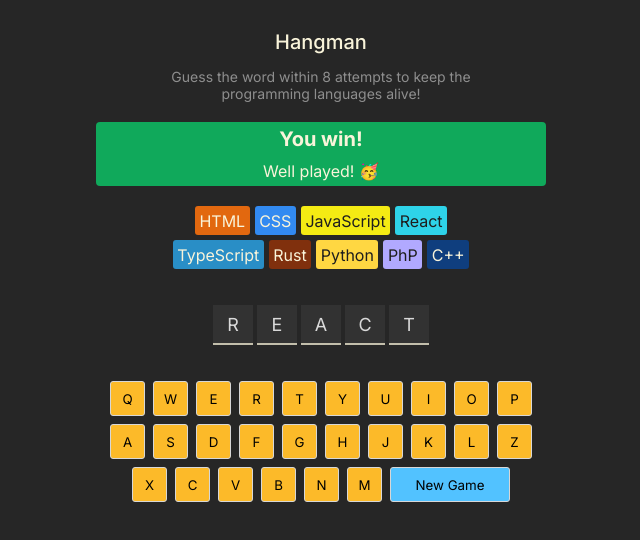
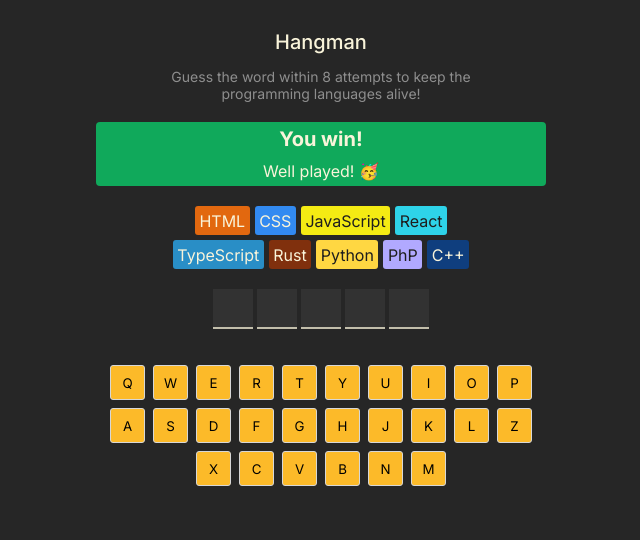
Before and after one commit to t-Federer/react_04_hangman, a React (Vite) app: page / in a window 1280 px wide. Shown: the top 540 px of the page, without its empty margins (319-959 px from the left). Built offline with nearby package versions, Linux system fonts and the light colour scheme.

Commit message:
Aggiunta logica per la winning condition

```diff
--- a/src/App.jsx
+++ b/src/App.jsx
@@ -3,9 +3,19 @@
 import { clsx } from "clsx"
 
 export default function Hangman() {
+        // State values
         const [currentWord, setCurrentWord] = useState("react")
         const [guessedLetters, setGuessedLetters] = useState([])
 
+        // Derived values
+        const wrongGuessCount = guessedLetters.filter(letter => !currentWord.includes(letter)).length
+        const isGameWon =
+                currentWord.split("").every(letter => guessedLetters.includes(letter))
+        console.log(isGameWon)
+        const isGameLost = wrongGuessCount >= languages.length - 1
+        const isGameOver = isGameWon || isGameLost
+
+        // Static values
         const alphabet = "qwertyuiopasdfghjklzxcvbnm"
 
         function addGuessedLetter(letter) {
@@ -15,14 +25,16 @@
                 })
         }
 
-        const languageElements = languages.map(lang => {
+        const languageElements = languages.map((lang, index) => {
+                const isLanguageLost = index < wrongGuessCount
                 const styles = {
                         backgroundColor: lang.backgroundColor,
                         color: lang.color
                 }
+                const className = clsx("chip", isLanguageLost && "lost")
                 return (
                         <span
-                                className="chip"
+                                className={className}
                                 style={styles}
                                 key={lang.name}
                         >{lang.name}</span>
@@ -30,7 +42,9 @@
         })
 
         const letterElements = currentWord.split("").map((letter, index) => (
-                <span key={index}>{letter.toUpperCase()}</span>
+                <span key={index}>
+                        {guessedLetters.includes(letter) ? letter.toUpperCase() : ""}
+                </span>
         ))
 
         const keyboardElements = alphabet.split("").map(letter => {
@@ -68,9 +82,8 @@
                         </section>
                         <section className="keyboard">
                                 {keyboardElements}
-                                <button id="newGame-button">New Game</button>
                         </section>
-
+                        {isGameOver && <button className="newGame-button">New Game</button>}
                 </main>
         )
 }
--- a/src/index.css
+++ b/src/index.css
@@ -59,12 +59,13 @@
         max-width: 320px;
         margin-left: auto;
         margin-right: auto;
-        margin-bottom: 36px;
+        margin-bottom: 20px;
 }
 
 span.chip {
         border-radius: 3px;
         padding: 4.5px;
+        position: relative;
 }
 
 section.word {
@@ -110,14 +111,31 @@
         background-color: #EC5D49;
 }
 
-#newGame-button {
+.newGame-button {
         background-color: rgb(82, 194, 255);
         border: 1px solid #D7D7D7;
         border-radius: 3px;
-        margin-top: 0;
+        margin-top: 15px;
+        margin-left: auto;
+        margin-right: auto;
         cursor: pointer;
         display: flex;
         justify-content: center;
         align-items: center;
-        width: 120px;
+        padding: 6px 46px;
 }
+
+/* Dimmed overlay skull on lost languages */
+span.chip.lost::before {
+        content: "💀";
+        position: absolute;
+        display: flex;
+        align-items: center;
+        justify-content: center;
+        height: 100%;
+        width: 100%;
+        font-size: 0.85rem;
+        top: 0;
+        left: 0;
+        background-color: rgba(0, 0, 0, 0.7);
+}
```
